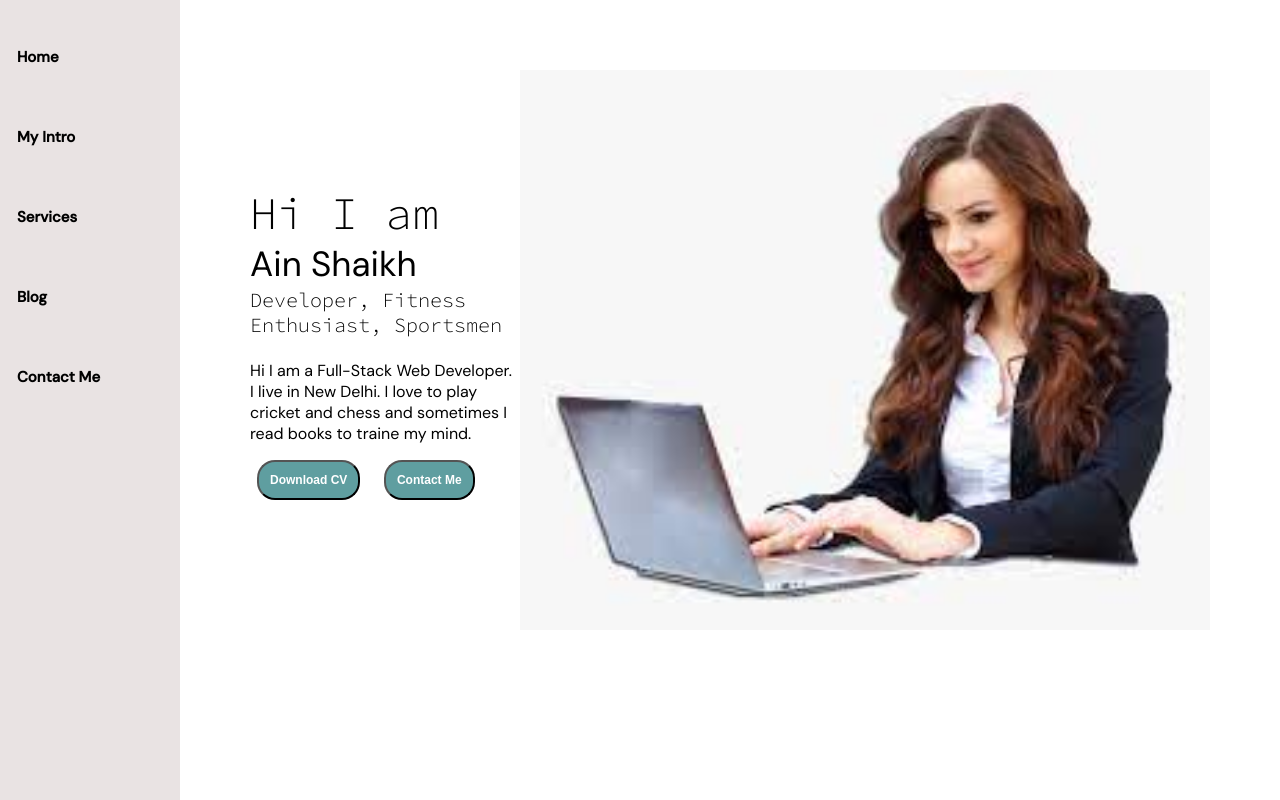
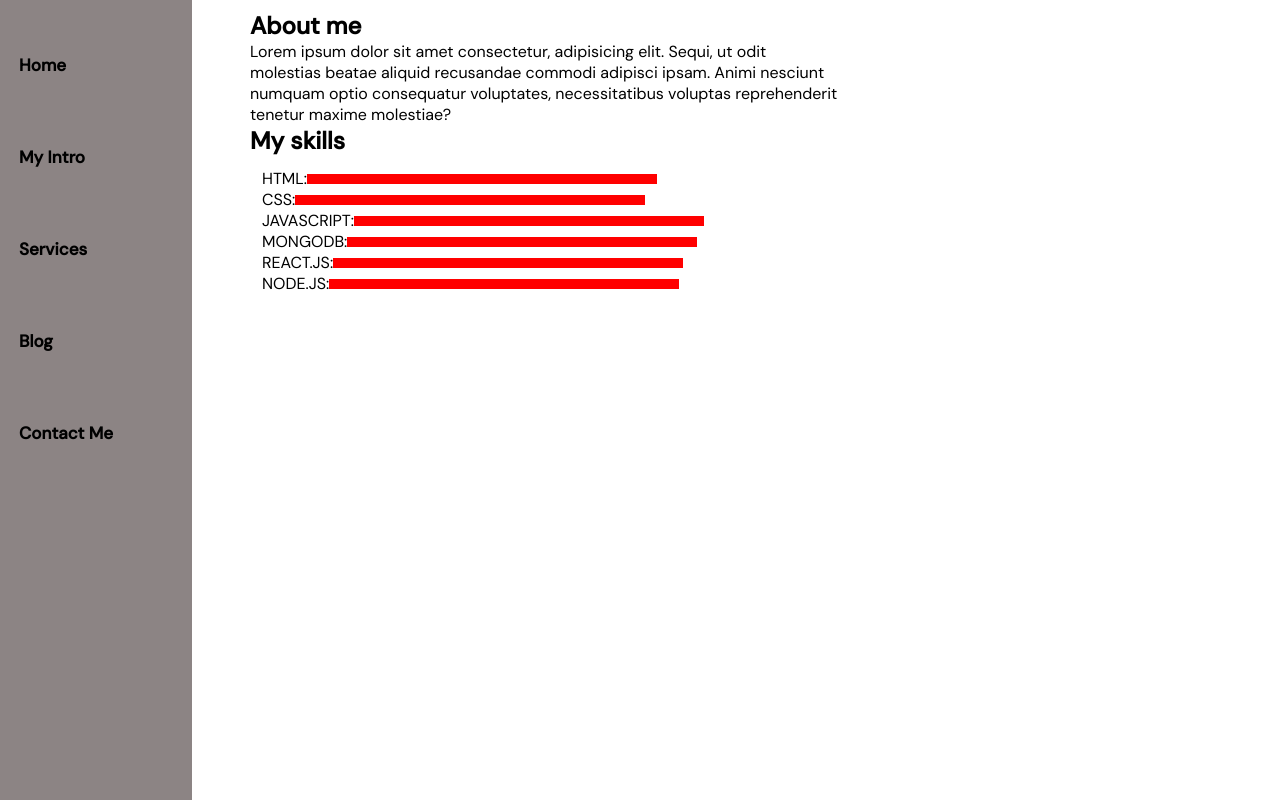
Before and after one commit to ainshaikh/MyPortfolio_website, a plain HTML site: page intro.html in a window 1280 px wide. Drawn offline with Linux system fonts and the light colour scheme.

Commit message:
:wrench:cpmpleted

```diff
--- a/intro.html
+++ b/intro.html
@@ -23,18 +23,22 @@
         </nav>
       </div>
       <div class="main-content">
-        <div class="infoContainer">
-          <div class="devInfo">
-            <div class="hello">Hi I am</div>
-            <div class="name">Ain Shaikh</div>
-            <div class="about">Developer, Fitness Enthusiast, Sportsmen</div>
-            <div class="about_detail">Hi I am a Full-Stack Web Developer. I live in New Delhi. I love to play cricket and chess and sometimes I read books to traine my mind.</div>
-            <div class="buttons">
-              <button>Download CV</button>
-              <button>Contact Me</button>
-            </div>
+
+        <div class="intro">
+        <h2>About me</h2>
+          <p>Lorem ipsum dolor sit amet consectetur, adipisicing elit. Sequi, ut odit molestias beatae aliquid recusandae commodi adipisci ipsam. Animi nesciunt numquam optio consequatur voluptates, necessitatibus voluptas reprehenderit tenetur maxime molestiae?</p>
+          <h2>My skills</h2>
+          <div class="skill-container">
+            <div class = "skill-Item"> HTML:<div class="skill"></div></div>
+            <div class = "skill-Item"> CSS:<div class="skill"></div></div>
+            <div class = "skill-Item"> JAVASCRIPT:<div class="skill"></div></div>
+            <div class = "skill-Item"> MONGODB:<div class="skill"></div></div>
+            <div class = "skill-Item"> REACT.JS:<div class="skill"></div></div>
+            <div class = "skill-Item"> NODE.JS:<div class="skill"></div></div>
           </div>
-          <div class="devPic"><img src="dev.png" alt="Afreen Shaikh" /></div>
+
+        </div>
+
         </div>
       </div>
     </div>
--- a/style.css
+++ b/style.css
@@ -16,40 +16,44 @@
   /* background-color: aqua; */
   height: 70vh;
   width: 75vw;
-  margin: 70px;
+  margin: 0 250px;
   display: flex;
+  flex-wrap: wrap;
   justify-content: space-around;
 }
 
 .sidebar {
-  background-color: rgb(233, 227, 227);
-  width: 25vw;
+  background-color: rgb(140 132 132);
+  width: 15vw;
   font-family: "DM Sans", sans-serif;
-  height: 100vh;
+  height: 100%;
+  transition: transform 0.3s ease-in;
+  position: absolute;
 }
 
 .sidebar nav {
-  padding: 17px;
+  padding: 19px;
 }
 .sidebar nav li {
   list-style: none;
-  font-size: 15px;
-  padding: 30px 0;
+  font-size: 17px;
+  padding: 35px 0;
 }
 .sidebar nav li a{
   text-decoration: none;
   color: black;
-  margin-right:;
+  /* margin-right: */
+
 }
 .main-content {
   /* background-color: yellow; */
-  width: 90vw;
+  width: 85vw;
   font-family: "DM Sans", sans-serif;
 }
-.devPic img {
+/* .devPic img {
   display: flex;
   height: 70vh;
-}
+} */
 .devInfo {
   display: flex;
   justify-content: center;
@@ -97,6 +101,7 @@
 .contact-form{
   font-family: "DM Sans", sans-serif;
   padding-top: 100px;
+  margin: 0 240px;
 }
 .contact-form h1{
   font-family: "Source Code Pro", monospace;
@@ -141,30 +146,63 @@
 /* BLOG.HTML CSS */
 .blogItem{
   padding-left: 20px;
-  margin: 15px;
+  /* margin: 0 250px; */
+}
+.blogContainer{
+  margin: 0 20  0px;
 }
 .blogItem p{
   font-family: "Source Code Pro", monospace;
+  padding-top: 10px;
+  /* font-size: small; */
 }
 .font{
   font-family: "DM Sans", sans-serif;
+  /* margin: 0 250px ; */
 
 }
-@media (max-width: 800px){
-  /* .sidebar{
+/* @media (max-width: 800px){
+  .sidebar{
     transform: translate(-443px, 0px);
-    position: absolute; */
-}
+    position: absolute;
+} */
+
+
 .hamburger{
   cursor: pointer;
     position: absolute;
-    top: 10px;
+    top: 2px;
     left: 10px;
+    margin-left: -10px;
 }
+
 .cross{
-  margin-left:119px ;
+  margin-left: 117px;
+  margin-top: 2px;
 }
+
 .sidebarGo{
   position: absolute;
   transform: translate()-443px 0;
 }
+
+/* INTRO CSS */
+.skill-container{
+  padding: 12px;
+}
+.skill{
+  width: 350px;
+  height: 10px;
+  background-color: red;
+  border: 6px black ;
+
+}
+.skill-Item{
+  display: flex;
+  align-items: center;
+
+}
+.intro{
+  margin: 0 250px;
+  padding-top: 10px;
+}
```
Also changed, not shown: blog.html (+2 -2 lines), index.html (+2 -2 lines), script.js (+10 -2 lines).
